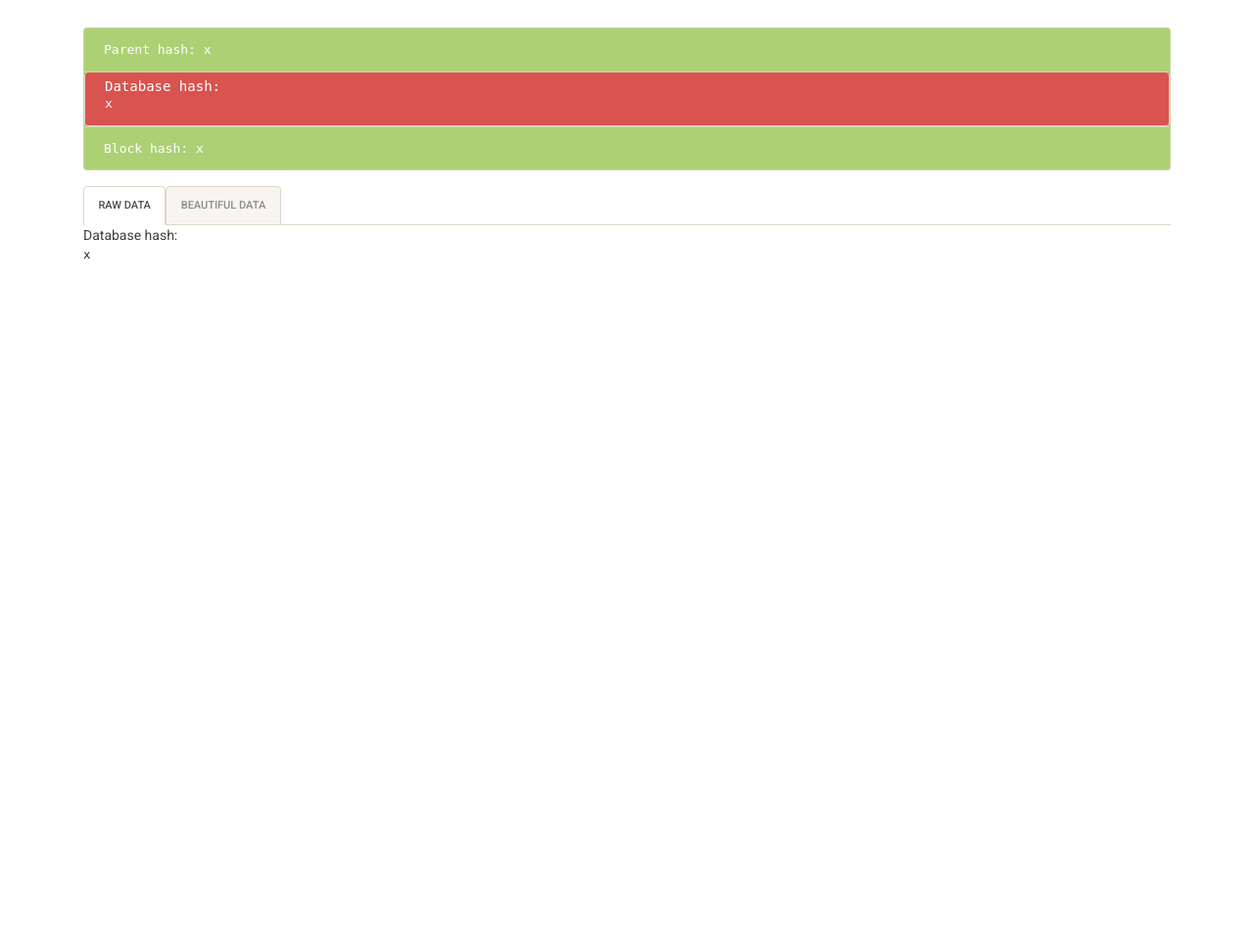
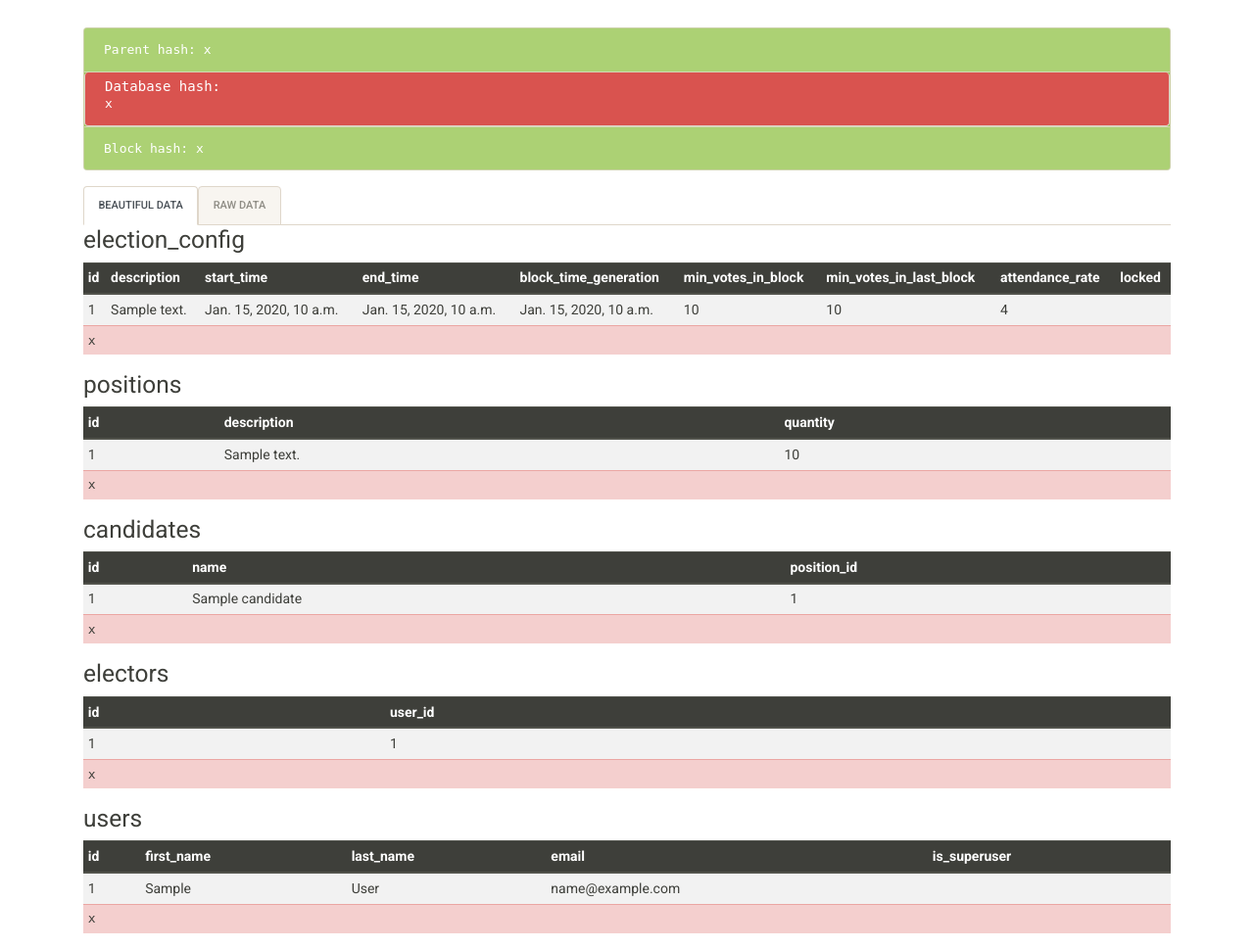
Before and after one commit to MUNISHMAHEY1/BallotBlock, a Django app: template chain/templates/database_hash.html in a window 1280 px wide. Shown: the part 130-1099 px from the top of the page at 98% size. Before the commit the page ends 394 px from the top, so only its background shows below. Run offline with Django 3.2, Linux system fonts and the light colour scheme; the template is opened without the code that fills it: most values are stand-ins (such as "Sample title", 1, 10 or a date in 2020); some libraries are stand-ins or nearby versions.

Commit message:
#12 Change beautiful data to be the first tab.

```diff
--- a/chain/templates/database_hash.html
+++ b/chain/templates/database_hash.html
@@ -45,21 +45,14 @@
 <!-- Tabs -->
 <ul class="nav nav-tabs">
     <li class="nav-item">
-      <a class="nav-link active" data-toggle="tab" href="#raw_data">Raw data</a>
+        <a class="nav-link active" data-toggle="tab" href="#beautiful_data">Beautiful data</a>
     </li>
     <li class="nav-item">
-      <a class="nav-link" data-toggle="tab" href="#beautiful_data">Beautiful data</a>
+        <a class="nav-link" data-toggle="tab" href="#raw_data">Raw data</a>
     </li>
 </ul>
 <div id="myTabContent" class="tab-content">
-    <div class="tab-pane fade show active" id="raw_data">
-        <div class="row">
-            <div class="col-md-12">
-                Database hash:<pre>{{bblock.database_hash | pprint}}</pre>
-            </div>
-        </div>
-    </div>
-    <div class="tab-pane fade" id="beautiful_data">
+    <div class="tab-pane fade show active" id="beautiful_data">
         <!-- Election config table -->
         <div class="row">
             <div class="col-md-12">
@@ -93,7 +86,7 @@
                     </tbody>
                     <tfoot>
                         {% if genesis_database_hash_dict.election_config_hash == database_hash_dict.election_config_hash %}
-                        <tr class="table-info hash">
+                        <tr class="table-success hash">
                         {% else %}
                         <tr class="table-danger hash">
                         {% endif %}
@@ -124,7 +117,7 @@
                     </tbody>
                     <tfoot>
                         {% if genesis_database_hash_dict.positions_hash == database_hash_dict.positions_hash %}
-                        <tr class="table-info hash">
+                        <tr class="table-success hash">
                         {% else %}
                         <tr class="table-danger hash">
                         {% endif %}
@@ -155,7 +148,7 @@
                     </tbody>
                     <tfoot>
                         {% if genesis_database_hash_dict..database.candidates_hash == database_hash_dict.database.candidates_hash %}
-                        <tr class="table-info hash">
+                        <tr class="table-success hash">
                         {% else %}
                         <tr class="table-danger hash">
                         {% endif %}
@@ -184,7 +177,7 @@
                     </tbody>
                     <tfoot>
                         {% if genesis_database_hash_dict.electors_hash == database_hash_dict.electors_hash %}
-                        <tr class="table-info hash">
+                        <tr class="table-success hash">
                         {% else %}
                         <tr class="table-danger hash">
                         {% endif %}
@@ -219,7 +212,7 @@
                     </tbody>
                     <tfoot>
                         {% if genesis_database_hash_dict.users_hash == database_hash_dict.users_hash %}
-                        <tr class="table-info hash">
+                        <tr class="table-success hash">
                         {% else %}
                         <tr class="table-danger hash">
                         {% endif %}
@@ -229,6 +222,15 @@
                 </table>
             </div>
         </div>
+    <!-- End of beautiful tab content -->
+    </div>
+    <!-- Raw tab content -->
+    <div class="tab-pane fade" id="raw_data">
+        <div class="row">
+            <div class="col-md-12">
+                {{bblock.database_hash}}
+            </div>
+        </div>
     </div>
  </div>
 {% endblock content %}
```
